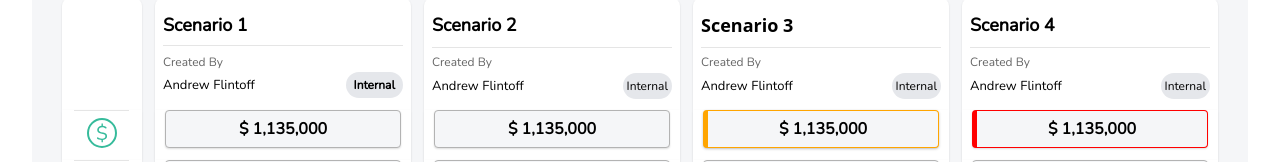
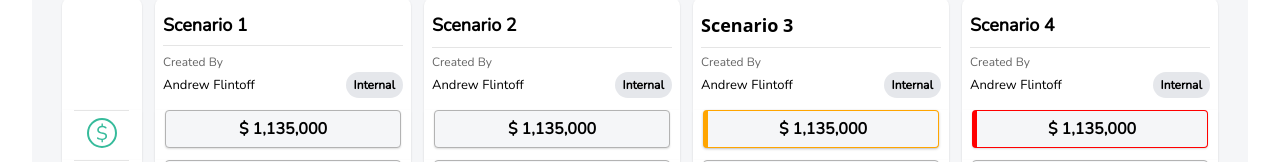
Before and after one commit to zambarelove/dashbord, a website: page index.html in a window 1280 px wide. Shown: the part 219-381 px from the top of the page. Drawn offline with nearby package versions, Linux system fonts and the light colour scheme.

Commit message:
text created semibold

```diff
--- a/index.html
+++ b/index.html
@@ -91,7 +91,7 @@
                                     <h6 class="font-[Nunito] text-[13px] leading-[20px]">Andrew Flintoff</h6>
                                 </div>
                                 <div>
-                                    <button type="button" class="font-[Nunito] bg-gray-200 rounded-full px-1 py-1 text-[0.75rem]">Internal</button>
+                                    <p class="font-[Nunito] font-semibold bg-gray-200 rounded-full px-2 py-[0.25rem] text-[0.75rem] leading-normal">Internal</p>
                                 </div>
                             </div>
                         </div>
@@ -108,7 +108,7 @@
                                     <h6 class="font-[Nunito] text-[13px] leading-[20px]">Andrew Flintoff</h6>
                                 </div>
                                 <div>
-                                    <button type="button" class="font-[Nunito] bg-gray-200 rounded-full px-1 py-1 text-[0.75rem]">Internal</button>
+                                    <p class="font-[Nunito] font-semibold bg-gray-200 rounded-full px-2 py-[0.25rem] text-[0.75rem] leading-normal">Internal</p>
                                 </div>
                             </div>
                         </div>
@@ -125,7 +125,7 @@
                                     <h6 class="font-[Nunito] text-[13px] leading-[20px]">Andrew Flintoff</h6>
                                 </div>
                                 <div>
-                                    <button type="button" class="font-[Nunito] bg-gray-200 rounded-full px-1 py-1 text-[0.75rem]">Internal</button>
+                                    <p class="font-[Nunito] font-semibold bg-gray-200 rounded-full px-2 py-[0.25rem] text-[0.75rem] leading-normal">Internal</p>
                                 </div>
                             </div>
                         </div>
```
